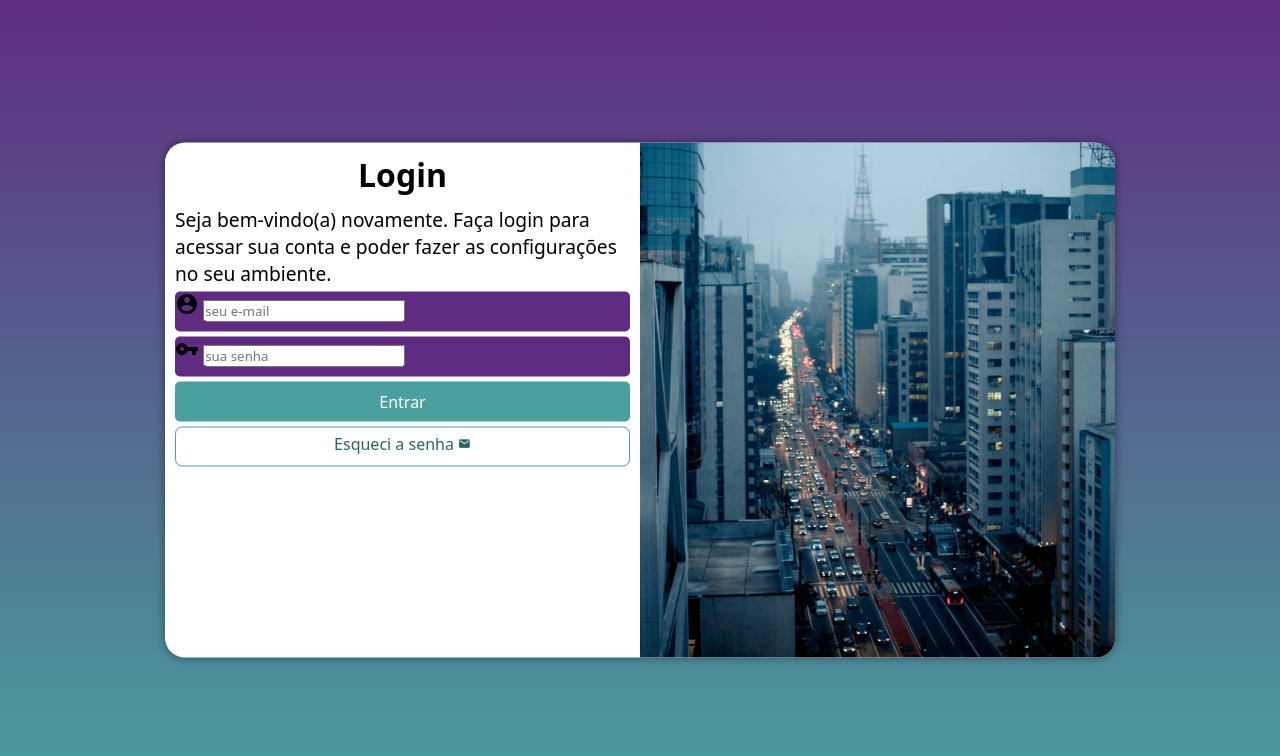
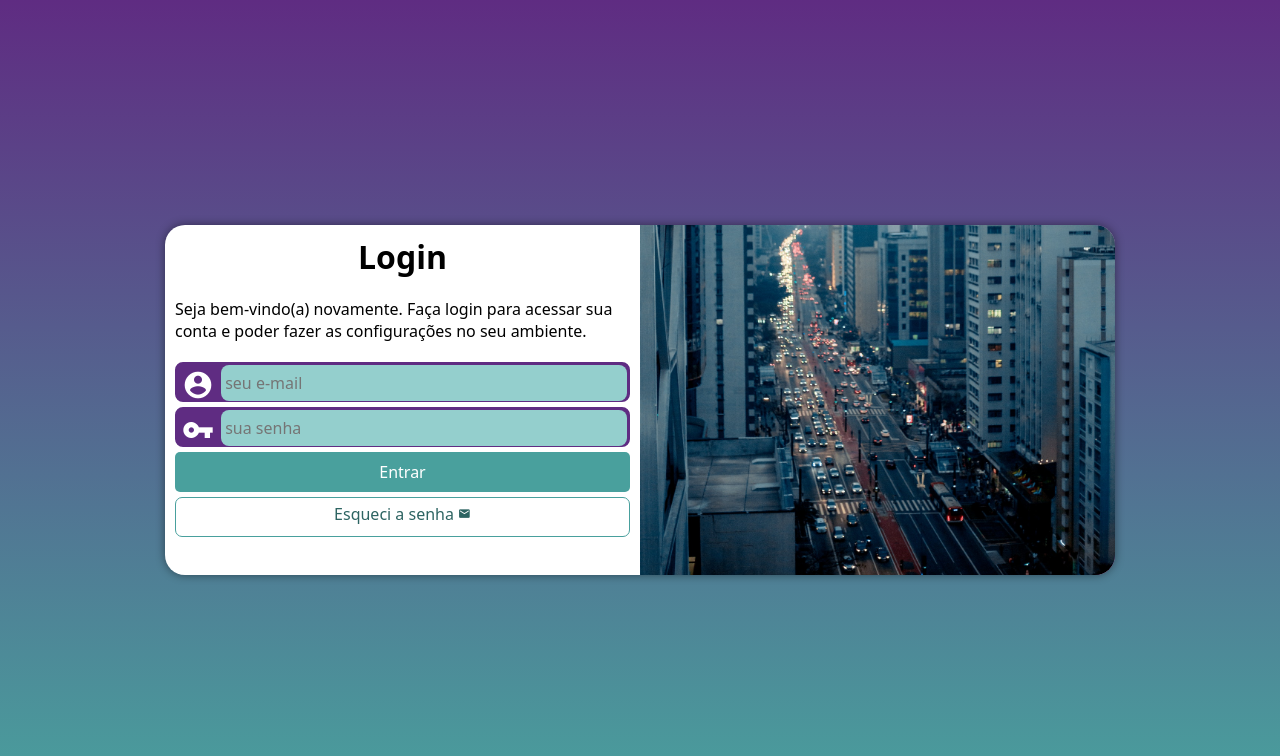
Before and after one commit to higor-costa/projeto-login, a plain HTML site: page index.html in a window 1280 px wide. Drawn offline with Linux system fonts and the light colour scheme.

Commit message:
Adiciona estilo final do formulário

```diff
--- a/style/media-query.css
+++ b/style/media-query.css
@@ -7,6 +7,7 @@
 
     section#login {
         width: 80vw;
+        height: 280px;
     }
 
     section#login > div#imagem {
@@ -28,6 +29,7 @@
 
     section#login {
         width: 950px;
+        height: 350px;
     }
 
     section#login > div#imagem {
@@ -46,6 +48,7 @@
     }
 
     div#formulario > p {
-        font-size: 1.2em;
+        font-size: 1em;
+        margin: 20px 0;
     }
 }
--- a/style/style.css
+++ b/style/style.css
@@ -30,7 +30,6 @@ section#login {
     position: absolute;
     top: 50%;
     left: 50%;
-    transform: translate(-50%, -50%);
     overflow: hidden;
 
     background-color: white;
@@ -39,6 +38,7 @@ section#login {
     border-radius: 20px;
     box-shadow: 0 0 10px rgba(0, 0, 0, 0.450);
 
+    transform: translate(-50%, -50%);
     transition: width .3s, height .3s;
     transition-timing-function: ease;
 }
@@ -66,15 +66,38 @@ div#formulario > p {
 
 form > div.campo {
     background-color: #5f2c82;
+    border: 2px solid #5f2c82;
     display: block;
     width: 100%;
     height: 40px;
-    border-radius: 5px;
+    border-radius: 8px;
     margin: 5px 0;
 }
 
 div.campo > label {
     display: none;
+}
+
+div.campo > span {
+    color: white;
+    font-size: 2em;
+    width: 40px;
+    padding: 5px;
+}
+
+div.campo > input {
+    background-color: #94cfcd;
+    font-size: 1em;
+    width: calc(100% - 45px);
+    height: 100%;
+    border: 0px;
+    border-radius: 8px;
+    padding: 4px;
+    transform: translateY(-12px);
+}
+
+div.campo > input:focus-within {
+    background-color: white;
 }
 
 form > input[type=submit] {
```
